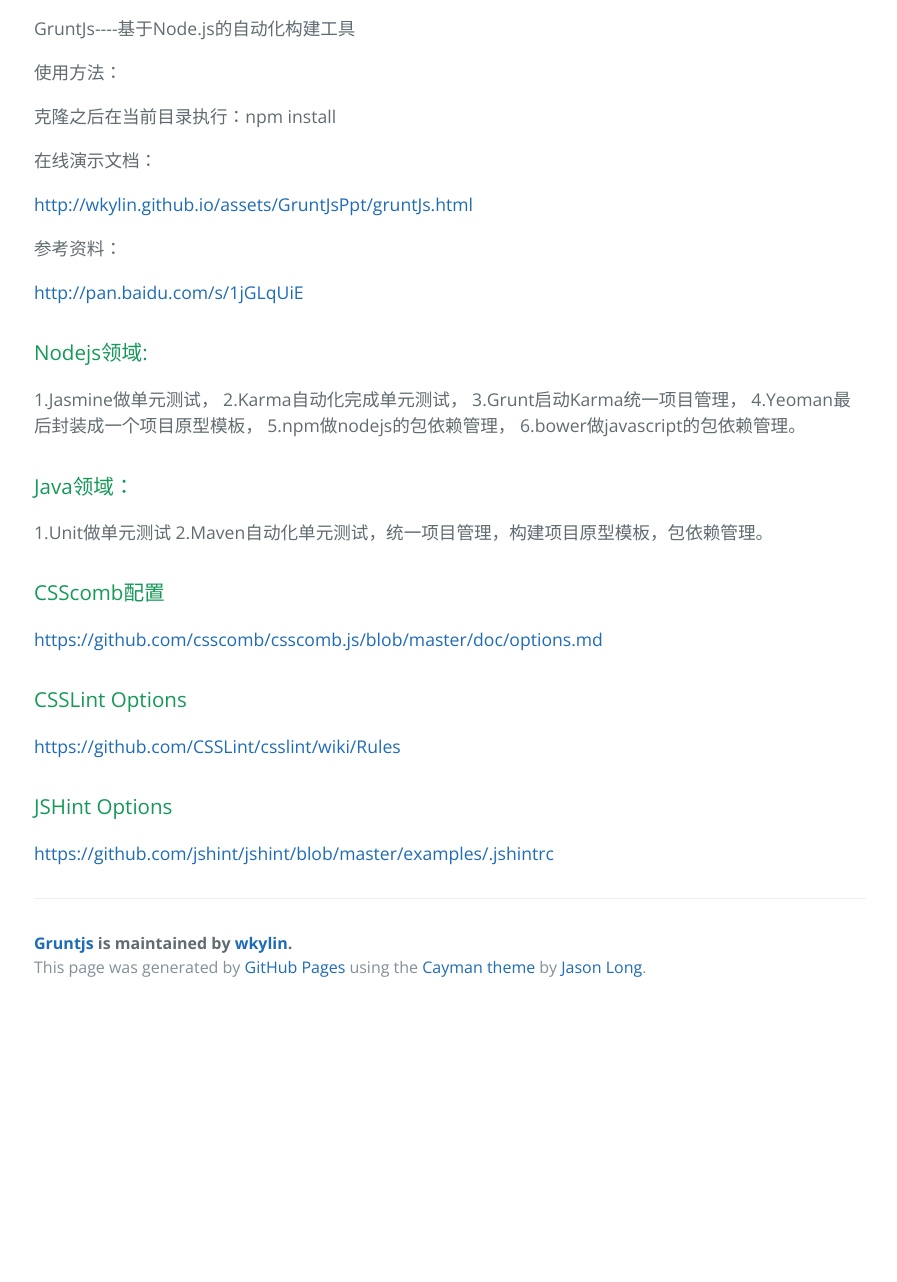
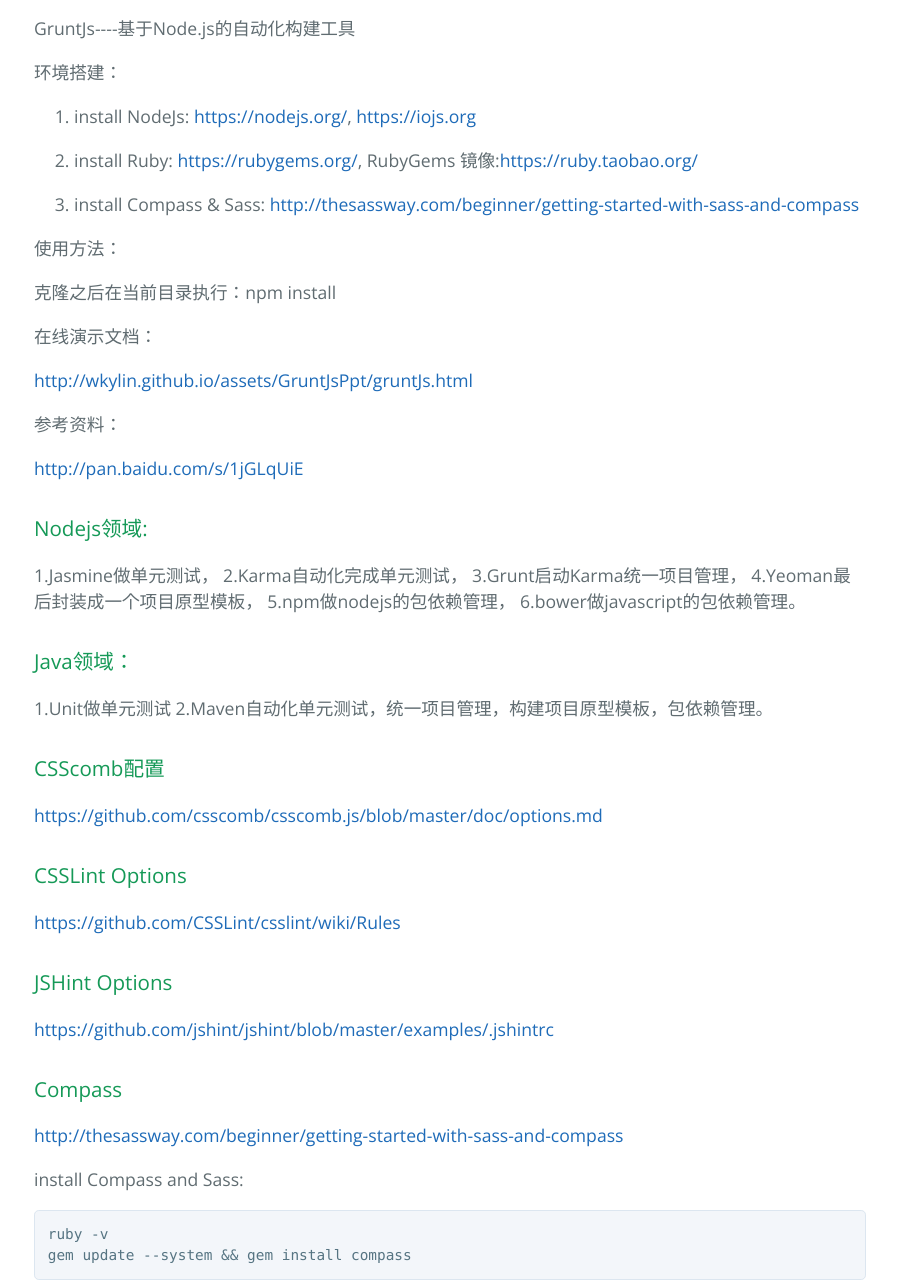
Before and after one commit to wkylin/GruntJs, a plain HTML site: page index.html in a window 1280 px wide. Shown: the part 470-1752 px from the top of the page, without its empty margins (190-1087 px from the left). Before the commit the page ends 1481 px from the top, so only its background shows below. Drawn offline with nearby package versions, Linux system fonts and the light colour scheme.

```diff
--- a/index.html
+++ b/index.html
@@ -23,6 +23,14 @@
 <a id="gruntjs" class="anchor" href="#gruntjs" aria-hidden="true"><span class="octicon octicon-link"></span></a>GruntJs</h1>
 
 <p>GruntJs----基于Node.js的自动化构建工具</p>
+
+<p>环境搭建：</p>
+
+<ol>
+<li><p>install NodeJs: <a href="https://nodejs.org/" title="NodeJS">https://nodejs.org/</a>, <a href="https://iojs.org" title="IOJS">https://iojs.org</a></p></li>
+<li><p>install Ruby: <a href="https://rubygems.org/" title="RubyGems">https://rubygems.org/</a>, RubyGems 镜像:<a href="https://ruby.taobao.org/" title="Ruby TaoBao">https://ruby.taobao.org/</a></p></li>
+<li><p>install Compass &amp; Sass: <a href="http://thesassway.com/beginner/getting-started-with-sass-and-compass" title="Compass">http://thesassway.com/beginner/getting-started-with-sass-and-compass</a></p></li>
+</ol>
 
 <p>使用方法：</p>
 
@@ -67,6 +75,17 @@
 
 <p><a href="https://github.com/jshint/jshint/blob/master/examples/.jshintrc" title="JSHint Options">https://github.com/jshint/jshint/blob/master/examples/.jshintrc</a></p>
 
+<h3>
+<a id="compass" class="anchor" href="#compass" aria-hidden="true"><span class="octicon octicon-link"></span></a>Compass</h3>
+
+<p><a href="http://thesassway.com/beginner/getting-started-with-sass-and-compass" title="install compass">http://thesassway.com/beginner/getting-started-with-sass-and-compass</a></p>
+
+<p>install Compass and Sass:</p>
+
+<pre><code>ruby -v
+gem update --system &amp;&amp; gem install compass
+</code></pre>
+
       <footer class="site-footer">
         <span class="site-footer-owner"><a href="https://github.com/wkylin/GruntJs">Gruntjs</a> is maintained by <a href="https://github.com/wkylin">wkylin</a>.</span>
 
```
Also changed, not shown: params.json (+1 -1 lines).
